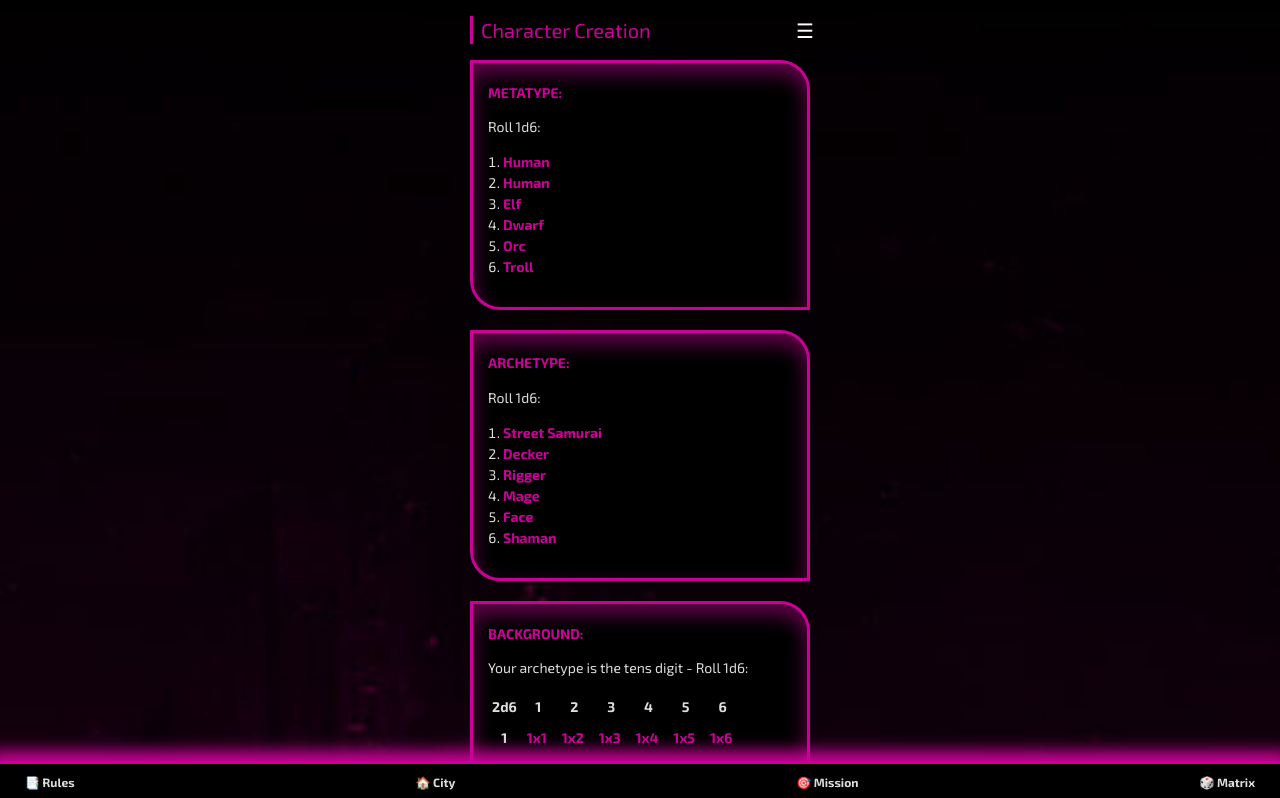
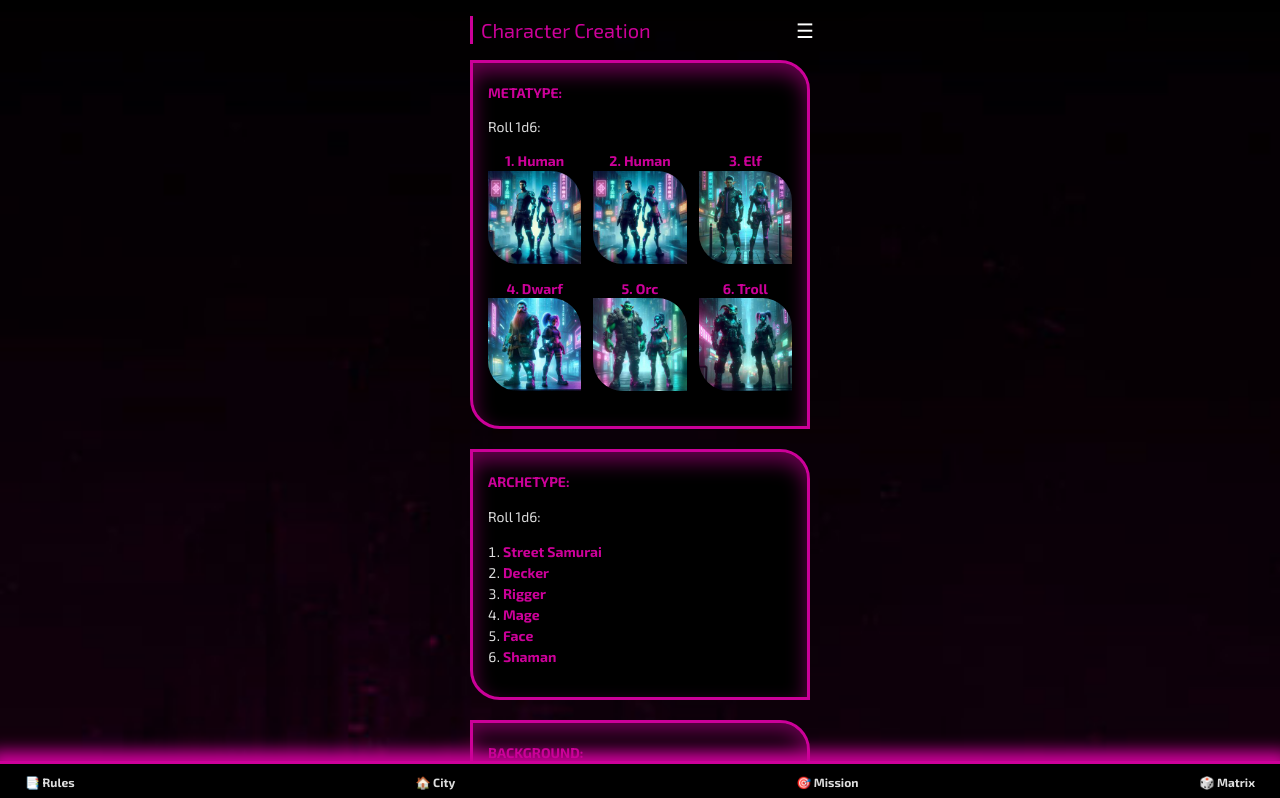
Before and after one commit to BroBuddy/shadowrun-neonhollow, a React (Vite) app: page /rule/character in a window 1280 px wide. Shown: the top 798 px of the page. Built offline with nearby package versions, Linux system fonts and the light colour scheme.

Commit message:
insert uppercase

```diff
--- a/src/feature/rule/pages/Character.tsx
+++ b/src/feature/rule/pages/Character.tsx
@@ -14,26 +14,83 @@ function Character() {
                     <strong className="violet">Metatype:</strong>
                 </p>
                 <p>Roll 1d6:</p>
-                <ol>
-                    <li>
-                        <Link to="/rule/R021">Human</Link>
-                    </li>
-                    <li>
-                        <Link to="/rule/R021">Human</Link>
-                    </li>
-                    <li>
-                        <Link to="/rule/R022">Elf</Link>
-                    </li>
-                    <li>
-                        <Link to="/rule/R023">Dwarf</Link>
-                    </li>
-                    <li>
-                        <Link to="/rule/R024">Orc</Link>
-                    </li>
-                    <li>
-                        <Link to="/rule/R025">Troll</Link>
-                    </li>
-                </ol>
+
+                <div className="flex justify-between gap-3">
+                    <div className="flex-1 basis-1/3 text-center">
+                        <Link to="/rule/R021">
+                            <p>
+                                1. Human
+                                <img
+                                    src="/images/Human.jpg"
+                                    alt="Human"
+                                    className="mx-auto"
+                                />
+                            </p>
+                        </Link>
+                    </div>
+                    <div className="flex-1 basis-1/3 text-center">
+                        <Link to="/rule/R021">
+                            <p>
+                                2. Human
+                                <img
+                                    src="/images/Human.jpg"
+                                    alt="Human"
+                                    className="mx-auto"
+                                />
+                            </p>
+                        </Link>
+                    </div>
+                    <div className="flex-1 basis-1/3 text-center">
+                        <Link to="/rule/R022">
+                            <p>
+                                3. Elf
+                                <img
+                                    src="/images/Elf.jpg"
+                                    alt="Elf"
+                                    className="mx-auto"
+                                />
+                            </p>
+                        </Link>
+                    </div>
+                </div>
+                <div className="flex justify-between gap-3">
+                    <div className="flex-1 basis-1/3 text-center">
+                        <Link to="/rule/R023">
+                            <p>
+                                4. Dwarf
+                                <img
+                                    src="/images/Dwarf.jpg"
+                                    alt="Dwarf"
+                                    className="mx-auto"
+                                />
+                            </p>
+                        </Link>
+                    </div>
+                    <div className="flex-1 basis-1/3 text-center">
+                        <Link to="/rule/R024">
+                            <p>
+                                5. Orc
+                                <img
+                                    src="/images/Ork.jpg"
+                                    alt="Orc"
+                                    className="mx-auto"
+                                />
+                            </p>
+                        </Link>
+                    </div>
+                    <div className="flex-1 basis-1/3 text-center">
+                        <Link to="/rule/R025">
+                            <p>
+                                6. Troll
+                                <img
+                                    src="/images/Troll.jpg"
+                                    alt="Troll"
+                                    className="mx-auto"
+                                />
+                            </p>
+                        </Link>
+                    </div>
+                </div>
             </Card>
             <Card>
                 <p>
```
Also changed, not shown: src/feature/rule/data/character.ts (+23 -23 lines), src/feature/rule/data/matrixBackgrounds.ts (+36 -36 lines).
